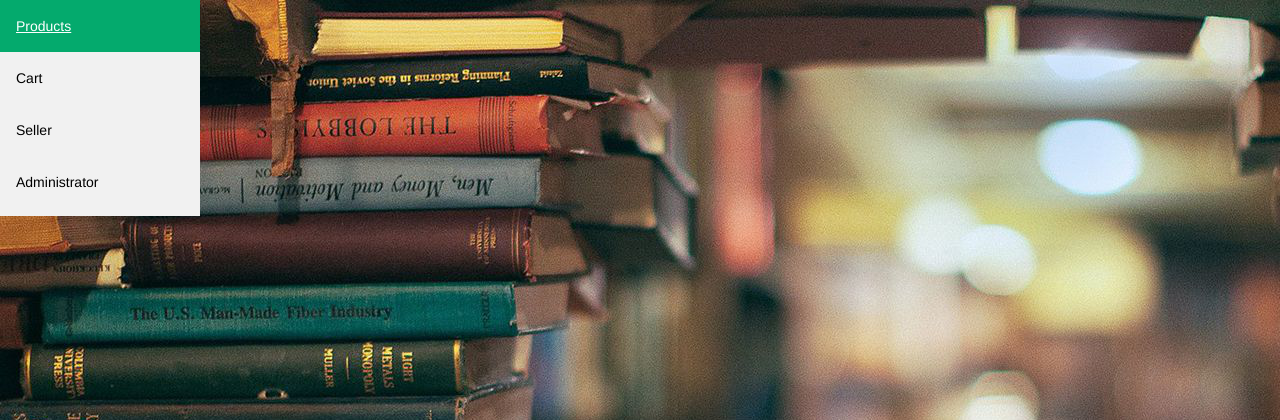
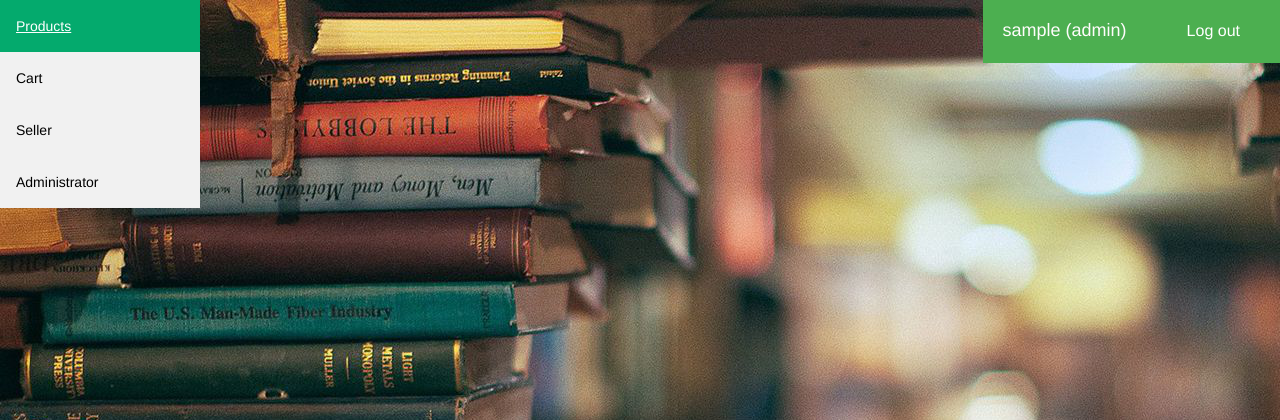
Before and after one commit to leoBakop/eShop, a PHP site: page /welcome.php in a window 1280 px wide. Shown: the top 420 px of the page. Run offline with PHP 8.4, Linux system fonts and the light colour scheme; the visitor is signed in with stand-in values (Sample User, id 1).

Commit message:
playing with css

```diff
--- a/src/style.css
+++ b/src/style.css
@@ -1,9 +1,29 @@
+/* general*/
 body {
   background-image: url('back.png');
 }
 
+.button {
+  background-color: #4CAF50;
+  /* Green */
+  border: none;
+  color: white;
+  padding: 10px 20px;
+  text-align: center;
+  text-decoration: dotted;
+  display: inline-block;
+  font-size: 16px;
+  transition-duration: 0.4s;
+}
+
+.button:hover {
+  background-color: #234b23;
+  /* Green */
+  color: white;
+}
 
 
+/*index*/
 .box {
   margin: 300px;
   margin-left: 400px;
@@ -13,17 +33,47 @@
   background-blend-mode: difference;
 }
 
+table {
+  table-layout: fixed;
+  width: 100%;
+  border-collapse: collapse;
+  border: 3px solid purple;
+}
+
+
+th,td {
+  padding: 20px;
+  color: rgb(255, 252, 252);
+
+}
+/*welcome.php*/
+
+.welcome_info {
+  float: right;
+}
+
+.log_out_btn {
+  float: right;
+}
+
+.user {
+  padding: 18px 20px;
+  text-align: center;
+  font-size: large;
+  height: 63px;
+  color: rgb(255, 252, 252);
+  background-color: #4CAF50;
+  float: left;
+}
 
 
 /* The side navigation menu */
 .sidebar {
-    margin: 0;
-    padding: 0;
+  position: 0;
   width: 200px;
   background-color: #f1f1f1;
-    position: fixed;
-    height: 27%;
-    overflow: auto;
+  height: 28%;
+  float: left;
 }
 
 /* Sidebar links */
@@ -50,7 +100,7 @@
 div.content {
   margin-left: 200px;
   padding: 1px 16px;
-    height: 1000spx;
+  height: 1000px;
 }
 
 /* On screens that are less than 700px wide, make the sidebar into a topbar */
@@ -60,8 +110,14 @@
     height: auto;
     position: relative;
   }
-    .sidebar a {float: left;}
-    div.content {margin-left: 0;}
+
+  .sidebar a {
+    float: left;
+  }
+
+  div.content {
+    margin-left: 0;
+  }
 }
 
 /* On screens that are less than 400px, display the bar vertically, instead of horizontally */
--- a/src/unauthorized_user.php
+++ b/src/unauthorized_user.php
@@ -4,6 +4,8 @@
     <meta charset="UTF-8">
     <meta http-equiv="X-UA-Compatible" content="IE=edge">
     <meta name="viewport" content="width=device-width, initial-scale=1.0">
+    <link rel="stylesheet" href="style.css">
+
     <title>Error 404</title>
 </head>
 <body>
--- a/src/welcome.php
+++ b/src/welcome.php
@@ -24,18 +24,27 @@
 
 <body>
 
-    <div class="sidebar">
+    <div class="sidebar ">
         <a class="active" href="products.php">Products</a>
         <a href="cart.php">Cart</a>
         <a href="seller.php">Seller</a>
         <a href="administration.php">Administrator</a>
     </div>
 
-    <div class="log_out_btn">
+    <div class="welcome_info ">
+        <div class="log_out_btn button">
         <form method="post">
-            <input type="submit" value="Log out_now if you want" name="log_out_button" class="button" />
-        </form>s
+            <input type="submit" value="Log out" name="log_out_button" class="button" />
+        </form>
+        </div>
+
+
+        <div class="user">
+
+            <?php echo $_SESSION["Username"] . " (" . $_SESSION["Role"] . ")"  ?>
+        </div>
     </div>
+
 
 
     <?php
```
Also changed, not shown: src/add_product.php (+14 -4 lines), src/administration.php (+11 -5 lines), src/cart.php (+11 -7 lines), src/products.php (+17 -13 lines), src/seller.php (+11 -7 lines), src/sign_up.php (+18 -6 lines), src/update_product_sql.php (+18 -7 lines). Lines whose indentation alone changed are shown as unchanged.
